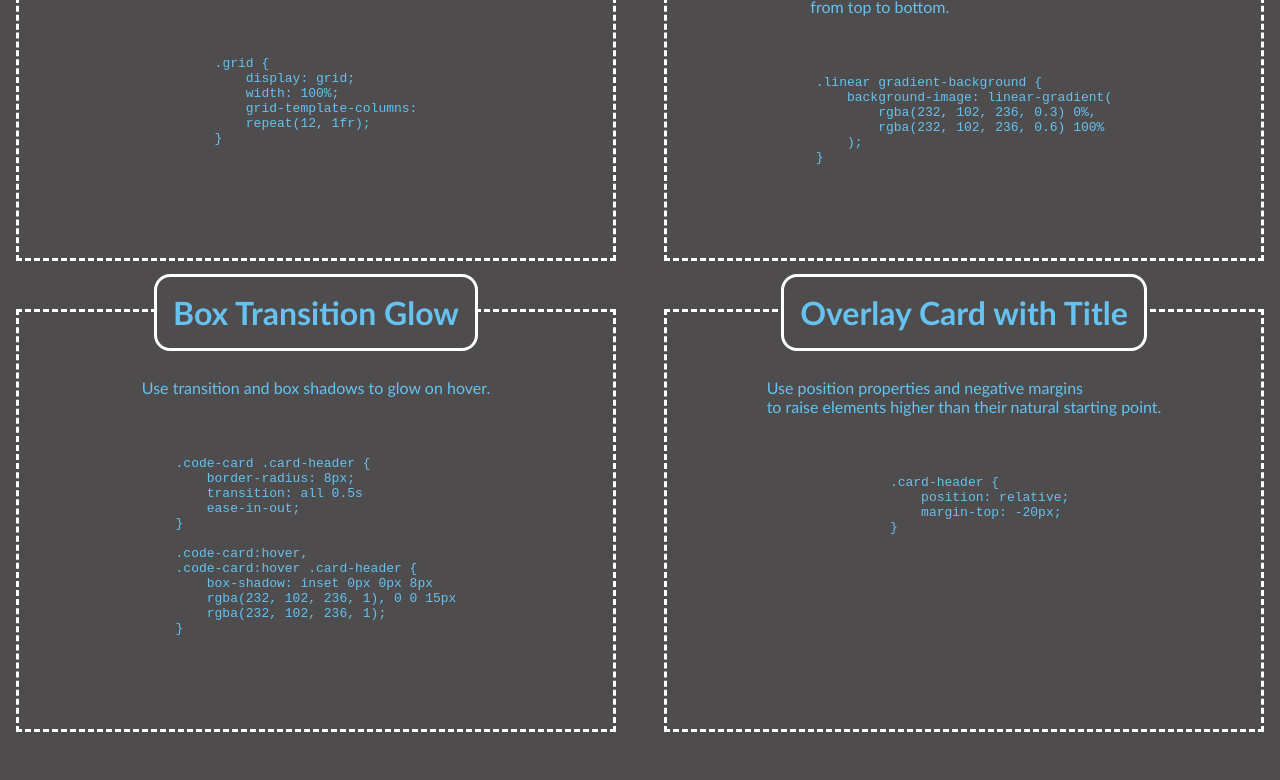
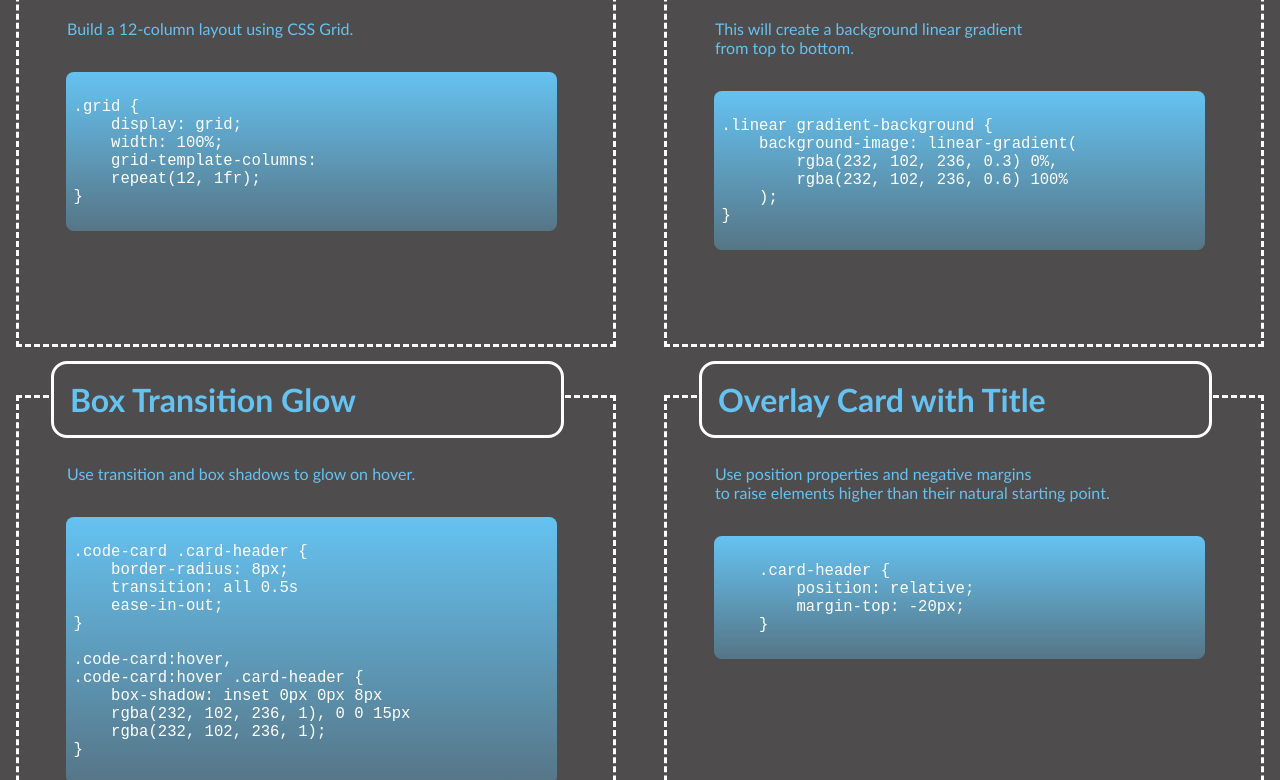
Before and after one commit to VsAnomons1/CSS_Snippet_Cheat_Sheet, a plain HTML site: page index.html in a window 1280 px wide. Shown: the part 732-1512 px from the top of the page. Drawn offline with Linux system fonts and the light colour scheme.

Commit message:
Updated style.css

```diff
--- a/styles/style.css
+++ b/styles/style.css
@@ -1,8 +1,10 @@
 :root {
-    --neon: #65c2f1;
+    --darkneon: #65c2f1;
+    --lightneon: #65c2f159;
     --bdrcolor: #fff;
     --bgcolor: #4e4c4c;
 }
+
 body {
     display: flex;
     flex-direction: column;
@@ -17,8 +19,9 @@ header {
     align-items: center;
     color: white;
 }
+
 header h1 {
-    color: var(--neon);
+    color: var(--darkneon);
 }
 
 main {
@@ -32,32 +35,53 @@ section {
     flex: 1 1 35em;
     display: flex;
     flex-flow: column wrap;
-    align-items: center;
-    color: var(--neon);
+    align-items: stretch;
+    color: var(--darkneon);
     border: 0.2em dashed var(--bdrcolor);
 }
+
+section:hover, section:hover > h2 {
+    box-shadow: 0 0 0.5em 0.3em var(--darkneon);
+    transition: all ease-in-out 0.5s;
+}
+
 section > * {
     max-width: 80%;
 }
+
 section h2 {
     position: relative;
     top: -2em;
+    left: 1em;
     z-index: 0;
     border: 0.1em solid var(--bdrcolor);
     border-radius: 0.5em;
     padding: 0.5em;
     background-color: var(--bgcolor);
 }
+
 section p, pre {
     position: relative;
     top: -5em;
+    left: 3em;
 }
+
 section pre {
-    tab-size: 1;
+    font-size: 1.2em;
+    padding: 0.5em;
+    background: repeating-linear-gradient(var(--darkneon), var(--lightneon));
+    border-radius: 0.5em;
+    color: white;
+    user-select: all;
+
+}
+
+section pre code::selection {
+    background-color:cornflowerblue;
 }
 
 footer {
     display: flex;
     justify-content: center;
-    color: var(--neon);
+    color: var(--darkneon);
 }
```
